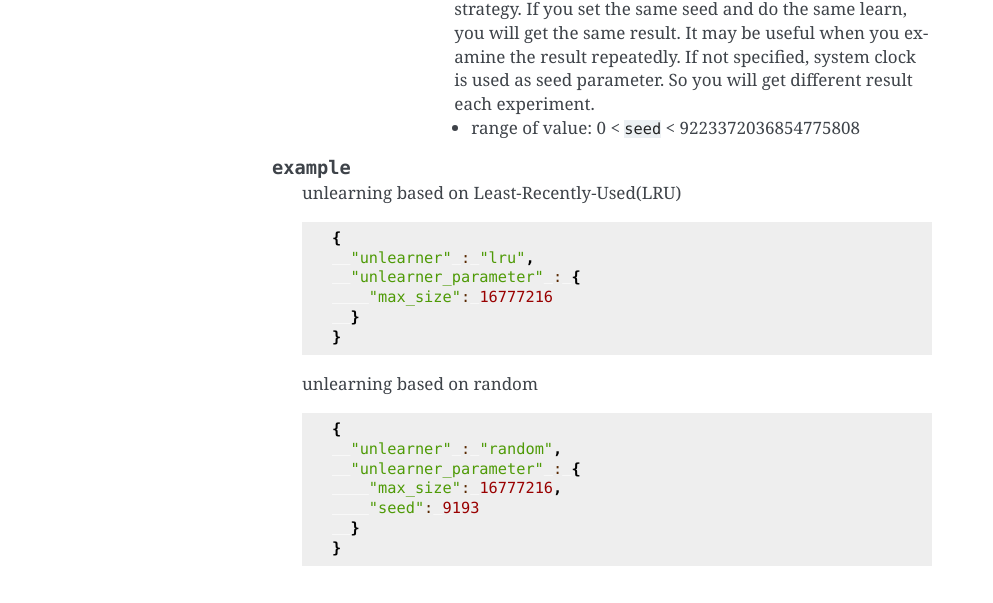
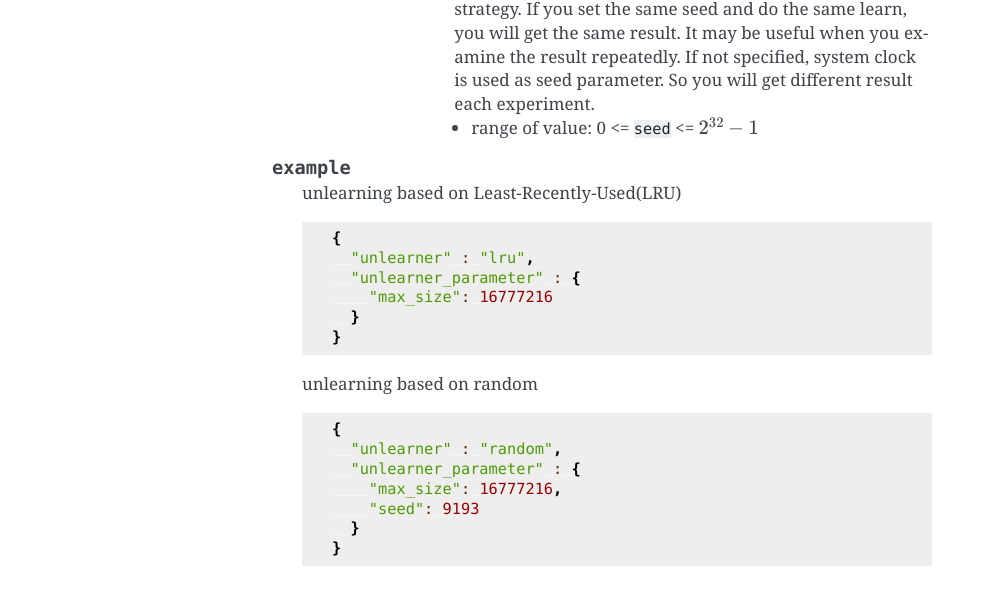
Before and after one commit to jubatus/website, a Sphinx documentation site: the page built from source/en/api_unlearner.rst, in a window 1280 px wide. Shown: the part 748-1351 px from the top of the page, without its empty margins (148-1141 px from the left). Built offline with Sphinx 7.4.7, drawn with Linux system fonts in a browser that asks for light colours; the version number could not be read and is left out.

Commit message:
Fix range of seed

```diff
--- a/source/en/api_recommender.rst
+++ b/source/en/api_recommender.rst
@@ -99,7 +99,7 @@ We show each field below:
         Seed of random number generator.
         (Integer)
 
-        * Range: 0 <= ``seed``
+        * Range: 0 <= ``seed`` <= :math:`2^{32} - 1`
 
      :retain_projection:
         When it is ``true``, projection vectors for hashing are cached in memory.
--- a/source/en/api_unlearner.rst
+++ b/source/en/api_unlearner.rst
@@ -47,7 +47,7 @@ We show each field below:
      If not specified, system clock is used as seed parameter.
      So you will get different result each experiment.
 
-     * range of value: 0 < ``seed`` < 9223372036854775808
+     * range of value: 0 <= ``seed`` <= :math:`2^{32} - 1`
 
 .. describe:: example
 
--- a/source/ja/api_recommender.rst
+++ b/source/ja/api_recommender.rst
@@ -98,7 +98,7 @@ JSON の各フィールドは以下のとおりである。
         内部で利用している乱数のシードを指定する。
         (Integer)
 
-        * 値域: 0 <= ``seed``
+        * 値域: 0 <= ``seed`` <= :math:`2^{32} - 1`
 
      :retain_projection:
         ``true`` ならハッシュに利用する射影ベクトルをキャッシュする。
--- a/source/ja/api_unlearner.rst
+++ b/source/ja/api_unlearner.rst
@@ -46,7 +46,7 @@ JSON の各フィールドは以下のとおりである。
      同一のシードを設定し、同一の順序で学習をさせた際には同一の順序で忘却が行われるため、実験等の際に再現性を確保できる。
      省略した場合はシステムクロックがシードとして与えられる。そのため実験の再現性は保証されない。
 
-      * 値域: 0 < ``seed`` < 9223372036854775808
+      * 値域: 0 <= ``seed`` <= :math:`2^{32} - 1`
 
 .. describe:: 例
 
```
